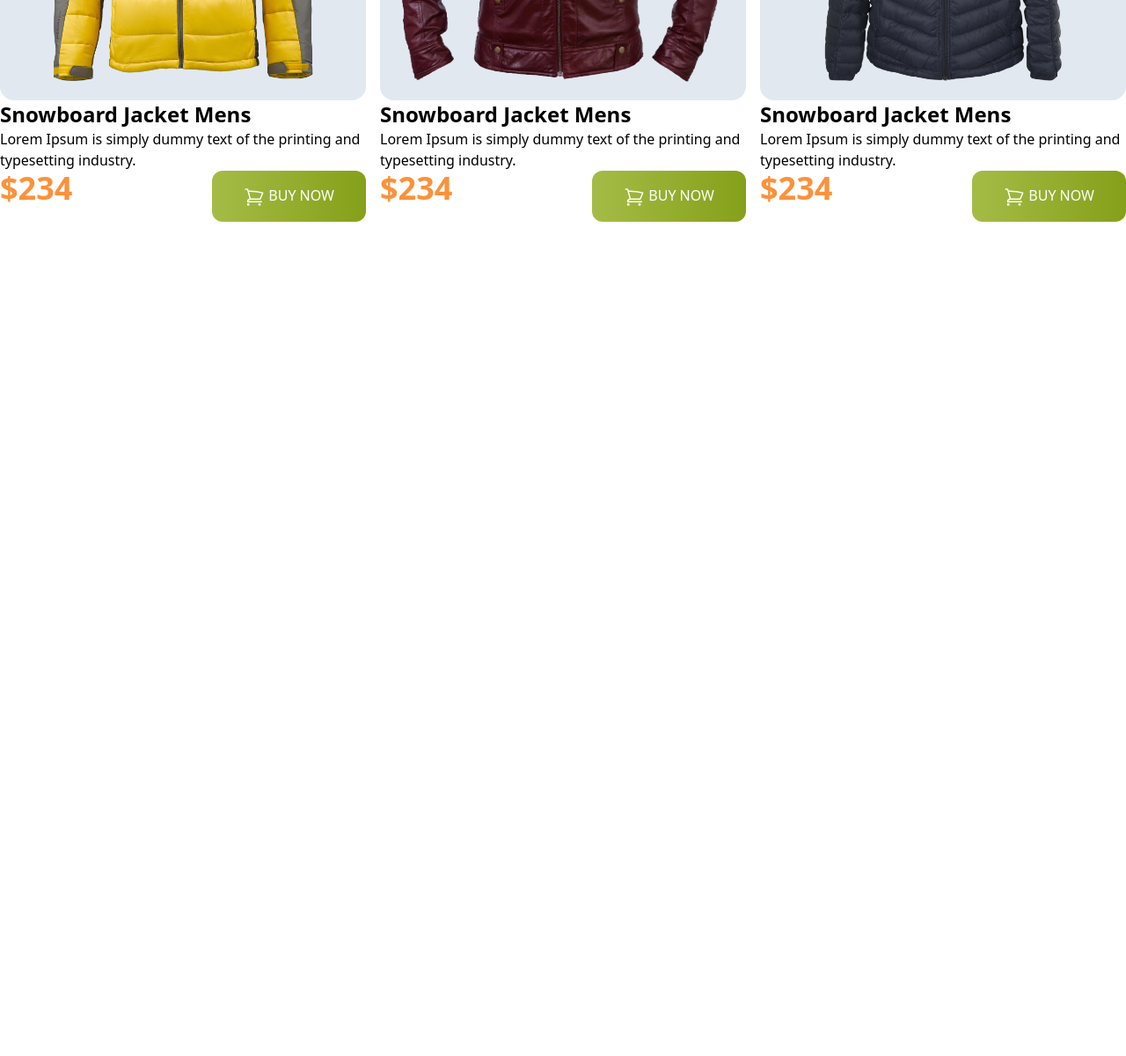
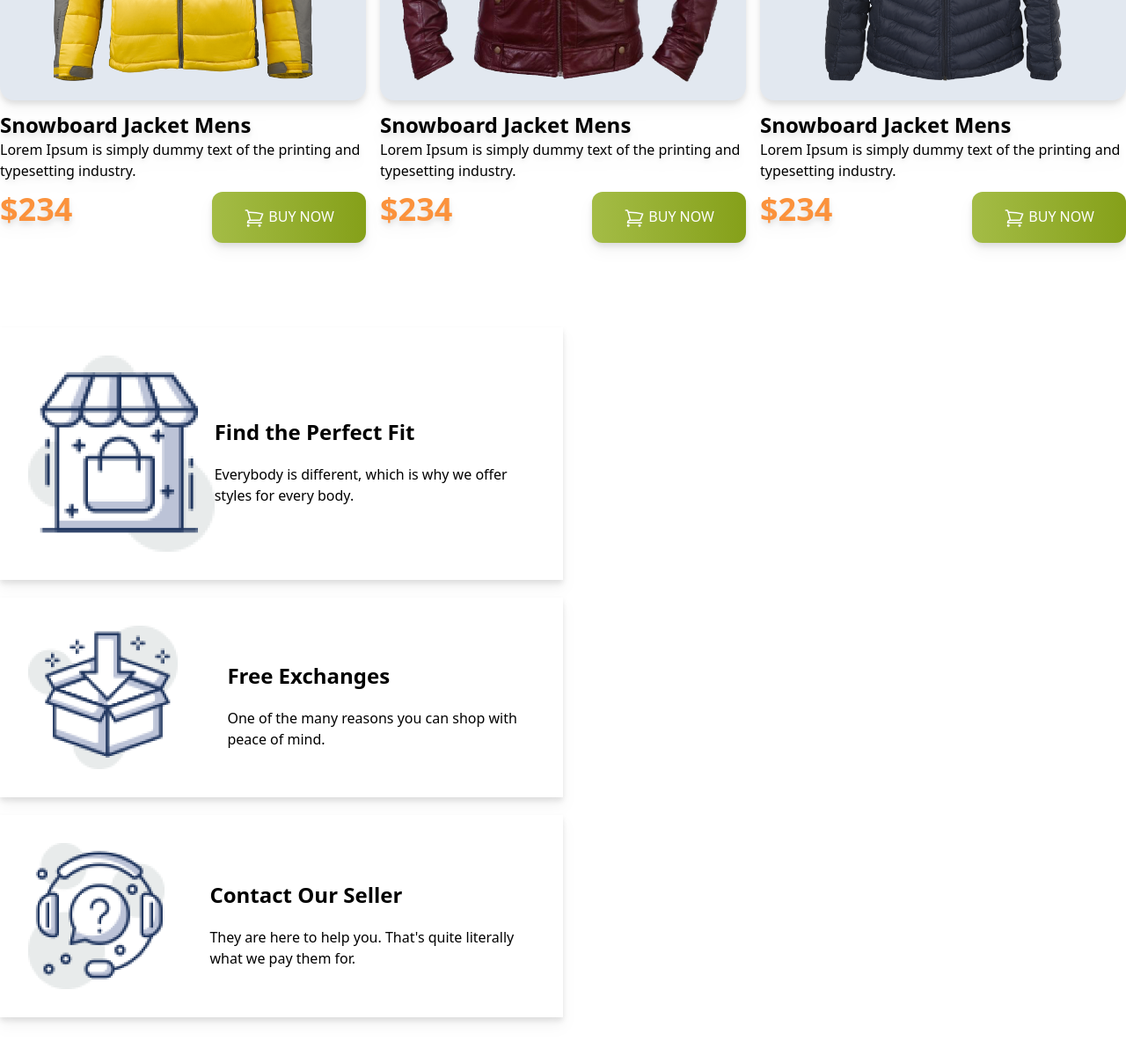
Before and after one commit to AyonJR/penguin-fashion-with-tailwind, a plain HTML site: page index.html in a window 1280 px wide. Shown: the part 1875-3075 px from the top of the page at 88% size. Before the commit the page ends 2175 px from the top, so only its background shows below. Drawn offline with nearby package versions, Linux system fonts and the light colour scheme.

Commit message:
footer part first-half added

```diff
--- a/index.html
+++ b/index.html
@@ -139,7 +139,7 @@
          <!-- men jacket container -->
          <div class=" babes grid grid-cols-1 md:grid-cols-2 lg:grid-cols-3 gap-4" >
             <!-- jacket-1 -->
-           <div>
+           <div class="space-y-3 drop-shadow-lg">
             <div class="bg-slate-200 rounded-2xl">
                 <img class="p-5" src="./images/jacket-4.png" alt="">
             </div>
@@ -164,7 +164,7 @@
 
             </div>
              <!-- jacket-2 -->
-            <div>
+            <div class="space-y-3 drop-shadow-lg">
                 <div class="bg-slate-200 rounded-2xl">
                     <img class="p-5" src="./images/jacket-5.png" alt="">
                 </div>
@@ -191,7 +191,7 @@
 
 
              <!-- jacket-3 -->
-             <div>
+             <div class="space-y-3 drop-shadow-lg">
                 <div class="bg-slate-200 rounded-2xl">
                     <img class="p-5" src="./images/jacket-6.png" alt="">
                 </div>
@@ -212,10 +212,60 @@
 
                     Buy Now</button>
 
+                </div>
+        </div>
+    </div>
+</section>
+</main>
+
+
+<footer class="max-w-7xl mx-auto">
+    <!-- footer section -->
+    <section class="py-12">
+   <!-- text footer -->
+
+   <!-- full div -->
+   <div class="w-1/2">
+
+   <!-- first box -->
+    <div class="flex items-center bg-white drop-shadow-lg px-8 py-8 mb-5">
+        <div class="w-1/2">
+          <img class="w-" src="./icons/house.png" alt="">
+        </div>
+        <div>
+            <h4 class="text-2xl font-bold py-5">Find the Perfect Fit</h4>
+            <p class="space-y-4">Everybody is different, which is why we
+                offer styles for every body.</p>
+        </div>
 
    </div>
 
+ <!-- second box -->
+   <div class="flex items-center bg-white drop-shadow-lg px-8 py-8  mb-5">
+    <div class="w-1/2">
+      <img class="w-3/4" src="./icons/box.png" alt="">
     </div>
+    <div>
+        <h4 class="text-2xl font-bold py-5">Free Exchanges</h4>
+        <p class="space-y-4">One of the many reasons you can shop
+            with peace of mind.</p>
+    </div>
+
+</div>
+
+<!-- third box -->
+<div class="flex items-center bg-white drop-shadow-lg px-8 py-8  mb-5 ">
+    <div class="w-1/2">
+      <img class="w-3/4" src="./icons/question.png" alt="">
+    </div>
+    <div>
+        <h4 class="text-2xl font-bold py-5">Contact Our Seller</h4>
+        <p class="space-y-4">They are here to help you. That's quite
+            literally what we pay them for.</p>
+    </div>
+
+</div>
+
 
 
 
@@ -232,7 +282,16 @@
 
 
 
+
+
+
+
+
 </section>
+
+
+
+</footer>
 
 
 
@@ -241,10 +300,12 @@
 
 
 
-    </main>
-    <footer>
 
-    </footer>
+
+
+
+
+
 </body>
 
 </html>
```
Lines whose indentation alone changed are shown as unchanged.
